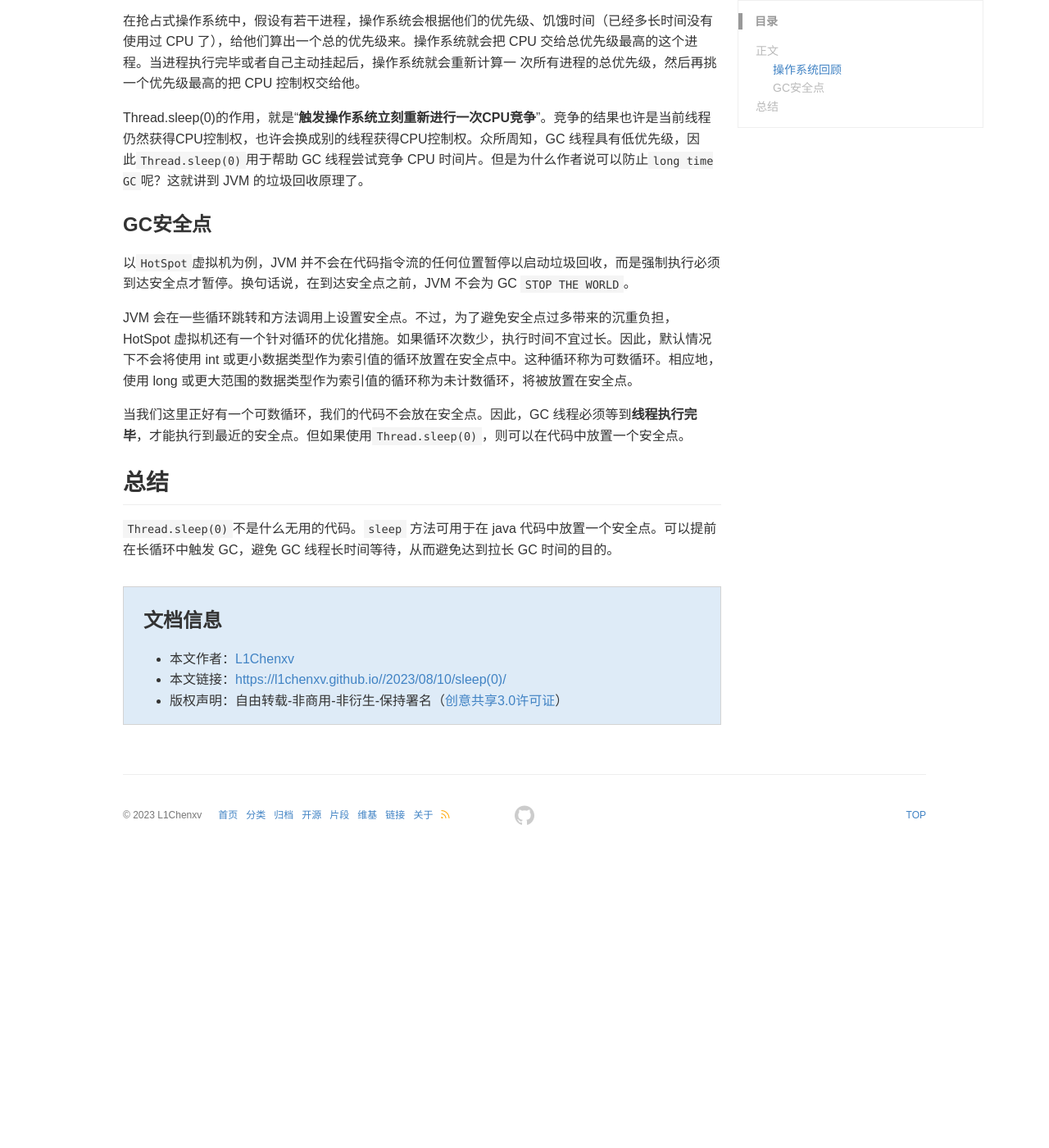
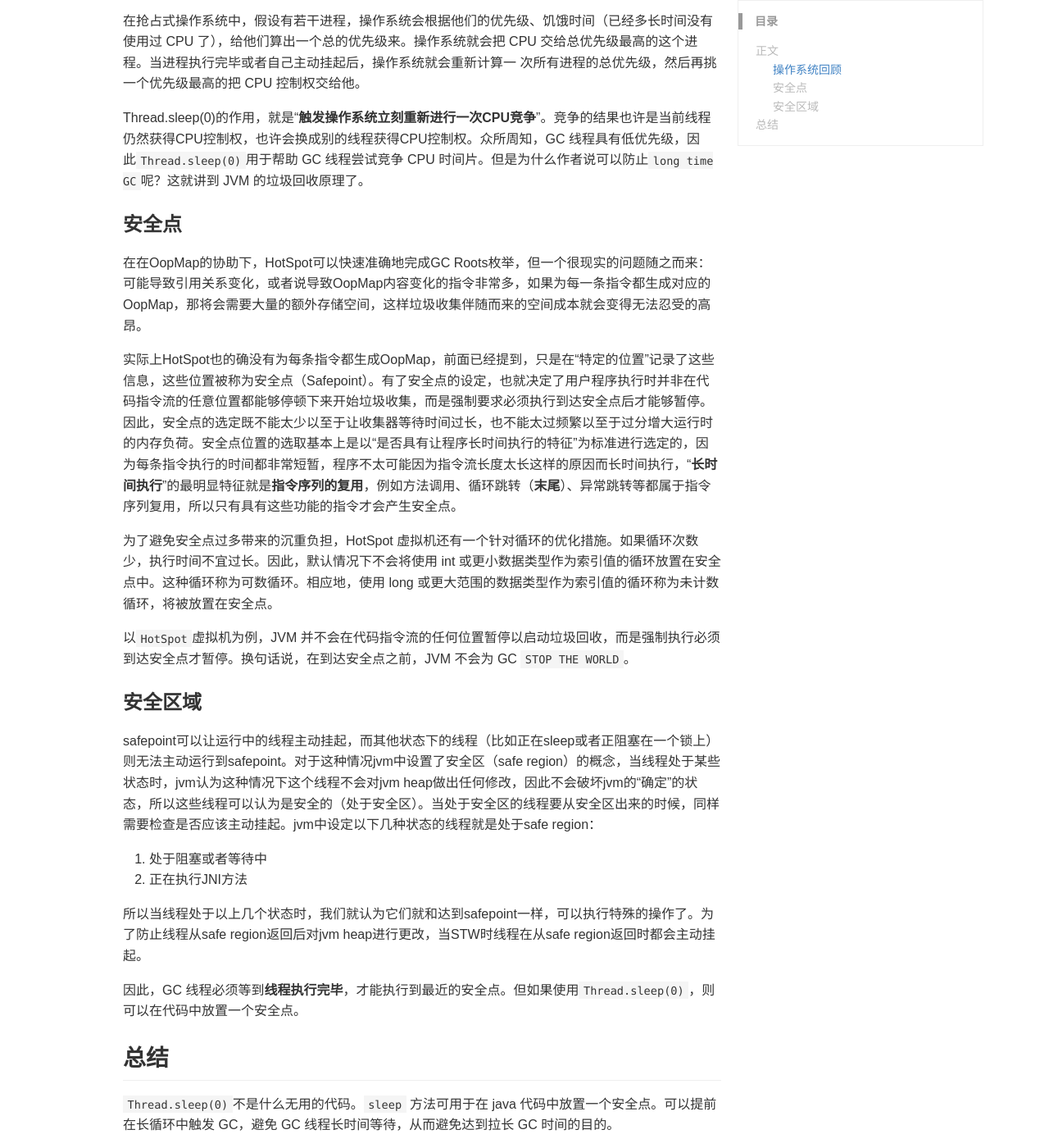
Before and after one commit to L1Chenxv/L1Chenxv.github.io, a Jekyll site: the page built from _posts/2023-08-10-sleep(0).md, in a window 1280 px wide and 1400 px high, scrolled down 1246 px. Shown: the whole window at 82% size. Built offline with Jekyll 4.4.1, drawn with Linux system fonts in a browser that asks for light colours; a style sheet for code colours, icons or effects is not loaded; before the commit the page ends 2289 px from its top, so only the background shows below that; some of the changed text lies outside the part shown.

Commit message:
update post

```diff
--- a/_posts/2023-08-10-sleep(0).md
+++ b/_posts/2023-08-10-sleep(0).md
@@ -60,13 +60,28 @@ for (int i = 0, j = 0; i < this.fileSize; i += MappedFile.OS_PAGE_SIZE, j++) {
 
 Thread.sleep(0)的作用，就是“**触发操作系统立刻重新进行一次CPU竞争**”。竞争的结果也许是当前线程仍然获得CPU控制权，也许会换成别的线程获得CPU控制权。众所周知，GC 线程具有低优先级，因此`Thread.sleep(0)`用于帮助 GC 线程尝试竞争 CPU 时间片。但是为什么作者说可以防止`long time GC`呢？这就讲到 JVM 的垃圾回收原理了。
 
-### GC安全点
+### 安全点
+
+在在OopMap的协助下，HotSpot可以快速准确地完成GC Roots枚举，但一个很现实的问题随之而来：可能导致引用关系变化，或者说导致OopMap内容变化的指令非常多，如果为每一条指令都生成对应的OopMap，那将会需要大量的额外存储空间，这样垃圾收集伴随而来的空间成本就会变得无法忍受的高昂。
+
+实际上HotSpot也的确没有为每条指令都生成OopMap，前面已经提到，只是在“特定的位置”记录了这些信息，这些位置被称为安全点（Safepoint）。有了安全点的设定，也就决定了用户程序执行时并非在代码指令流的任意位置都能够停顿下来开始垃圾收集，而是强制要求必须执行到达安全点后才能够暂停。因此，安全点的选定既不能太少以至于让收集器等待时间过长，也不能太过频繁以至于过分增大运行时的内存负荷。安全点位置的选取基本上是以“是否具有让程序长时间执行的特征”为标准进行选定的，因为每条指令执行的时间都非常短暂，程序不太可能因为指令流长度太长这样的原因而长时间执行，“**长时间执行**”的最明显特征就是**指令序列的复用**，例如方法调用、循环跳转（**末尾**）、异常跳转等都属于指令序列复用，所以只有具有这些功能的指令才会产生安全点。
+
+为了避免安全点过多带来的沉重负担，HotSpot 虚拟机还有一个针对循环的优化措施。如果循环次数少，执行时间不宜过长。因此，默认情况下不会将使用 int 或更小数据类型作为索引值的循环放置在安全点中。这种循环称为可数循环。相应地，使用 long 或更大范围的数据类型作为索引值的循环称为未计数循环，将被放置在安全点。
 
 以`HotSpot`虚拟机为例，JVM 并不会在代码指令流的任何位置暂停以启动垃圾回收，而是强制执行必须到达安全点才暂停。换句话说，在到达安全点之前，JVM 不会为 GC `STOP THE WORLD`。
 
-JVM 会在一些循环跳转和方法调用上设置安全点。不过，为了避免安全点过多带来的沉重负担，HotSpot 虚拟机还有一个针对循环的优化措施。如果循环次数少，执行时间不宜过长。因此，默认情况下不会将使用 int 或更小数据类型作为索引值的循环放置在安全点中。这种循环称为可数循环。相应地，使用 long 或更大范围的数据类型作为索引值的循环称为未计数循环，将被放置在安全点。
+### 安全区域
 
-当我们这里正好有一个可数循环，我们的代码不会放在安全点。因此，GC 线程必须等到**线程执行完毕**，才能执行到最近的安全点。但如果使用`Thread.sleep(0)`，则可以在代码中放置一个安全点。
+safepoint可以让运行中的线程主动挂起，而其他状态下的线程（比如正在sleep或者正阻塞在一个锁上）则无法主动运行到safepoint。对于这种情况jvm中设置了安全区（safe region）的概念，当线程处于某些状态时，jvm认为这种情况下这个线程不会对jvm heap做出任何修改，因此不会破坏jvm的“确定”的状态，所以这些线程可以认为是安全的（处于安全区）。当处于安全区的线程要从安全区出来的时候，同样需要检查是否应该主动挂起。jvm中设定以下几种状态的线程就是处于safe region：
+
+1. 处于阻塞或者等待中
+2. 正在执行JNI方法
+
+所以当线程处于以上几个状态时，我们就认为它们就和达到safepoint一样，可以执行特殊的操作了。为了防止线程从safe region返回后对jvm heap进行更改，当STW时线程在从safe region返回时都会主动挂起。
+
+
+
+因此，GC 线程必须等到**线程执行完毕**，才能执行到最近的安全点。但如果使用`Thread.sleep(0)`，则可以在代码中放置一个安全点。
 
 ## 总结
 
```
